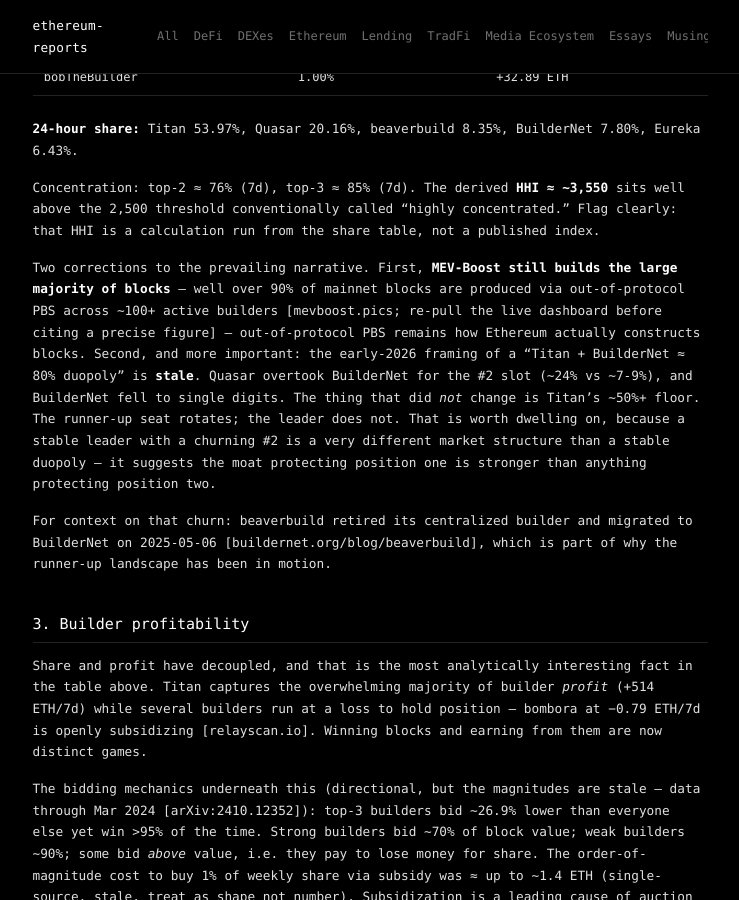
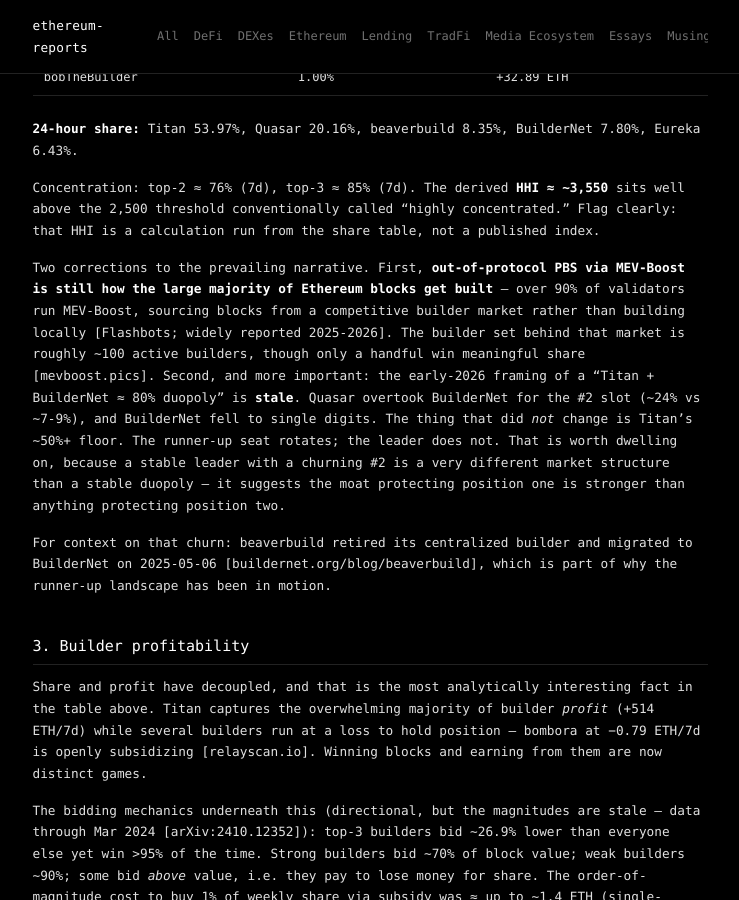
Before and after one commit to 0xapriori/ethereum-reports, a Jekyll site: the page built from dexes/who-builds-the-block-june-2026.md, in a window 1280 px wide and 900 px high, scrolled down 2488 px. Shown: the whole window, without its empty margins (270-1009 px from the left). Built offline with Jekyll 4.4.1, drawn with Linux system fonts in a browser that asks for light colours.

Commit message:
Firm up MEV-Boost share line: cite >90% validator adoption instead of unverified dashboard figure
Co-Authored-By: Claude Opus 4.8 (1M context) <noreply@anthropic.com>

```diff
--- a/dexes/who-builds-the-block-june-2026.md
+++ b/dexes/who-builds-the-block-june-2026.md
@@ -62,7 +62,7 @@ Start with the ground truth, directly verified on relayscan.io as of 2026-06-15.
 
 Concentration: top-2 ≈ 76% (7d), top-3 ≈ 85% (7d). The derived **HHI ≈ ~3,550** sits well above the 2,500 threshold conventionally called "highly concentrated." Flag clearly: that HHI is a calculation run from the share table, not a published index.
 
-Two corrections to the prevailing narrative. First, **MEV-Boost still builds the large majority of blocks** — well over 90% of mainnet blocks are produced via out-of-protocol PBS across ~100+ active builders [mevboost.pics; re-pull the live dashboard before citing a precise figure] — out-of-protocol PBS remains how Ethereum actually constructs blocks. Second, and more important: the early-2026 framing of a "Titan + BuilderNet ≈ 80% duopoly" is **stale**. Quasar overtook BuilderNet for the #2 slot (~24% vs ~7-9%), and BuilderNet fell to single digits. The thing that did *not* change is Titan's ~50%+ floor. The runner-up seat rotates; the leader does not. That is worth dwelling on, because a stable leader with a churning #2 is a very different market structure than a stable duopoly — it suggests the moat protecting position one is stronger than anything protecting position two.
+Two corrections to the prevailing narrative. First, **out-of-protocol PBS via MEV-Boost is still how the large majority of Ethereum blocks get built** — over 90% of validators run MEV-Boost, sourcing blocks from a competitive builder market rather than building locally [Flashbots; widely reported 2025-2026]. The builder set behind that market is roughly ~100 active builders, though only a handful win meaningful share [mevboost.pics]. Second, and more important: the early-2026 framing of a "Titan + BuilderNet ≈ 80% duopoly" is **stale**. Quasar overtook BuilderNet for the #2 slot (~24% vs ~7-9%), and BuilderNet fell to single digits. The thing that did *not* change is Titan's ~50%+ floor. The runner-up seat rotates; the leader does not. That is worth dwelling on, because a stable leader with a churning #2 is a very different market structure than a stable duopoly — it suggests the moat protecting position one is stronger than anything protecting position two.
 
 For context on that churn: beaverbuild retired its centralized builder and migrated to BuilderNet on 2025-05-06 [buildernet.org/blog/beaverbuild], which is part of why the runner-up landscape has been in motion.
 
```
